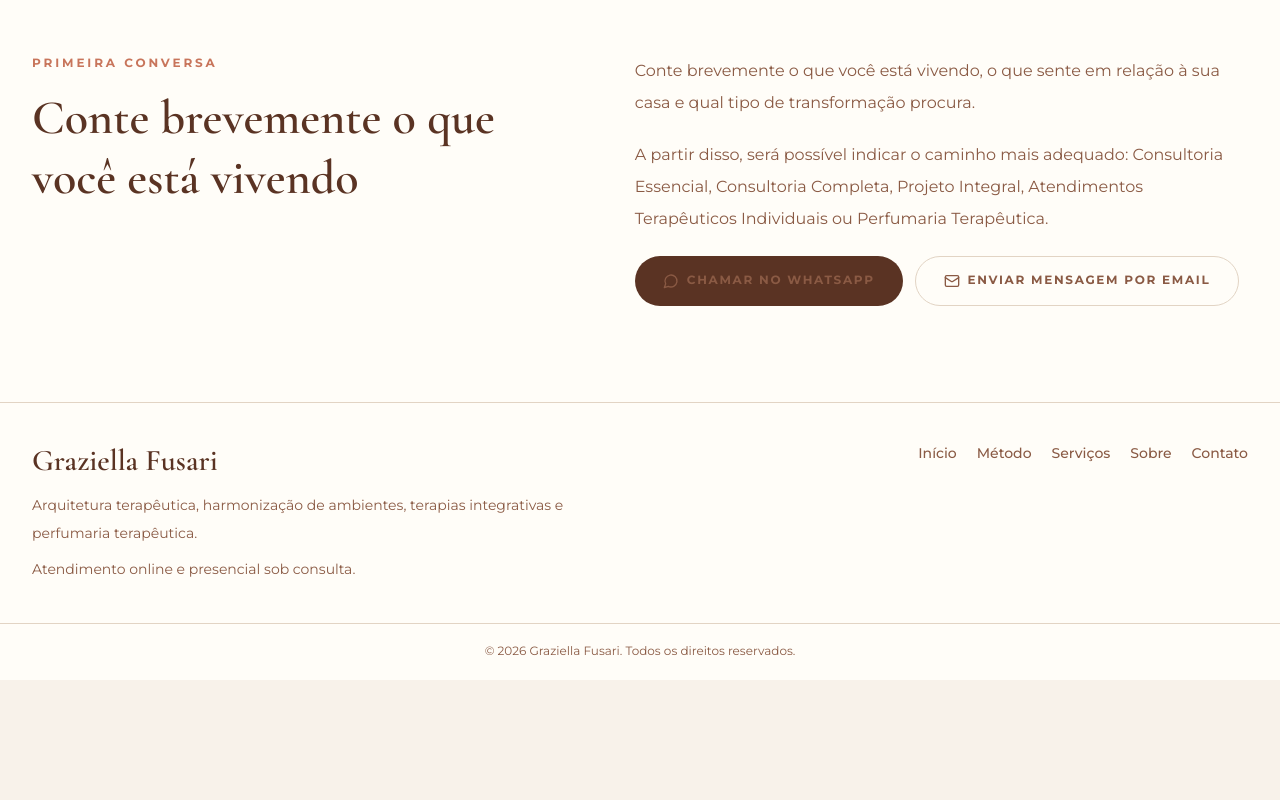
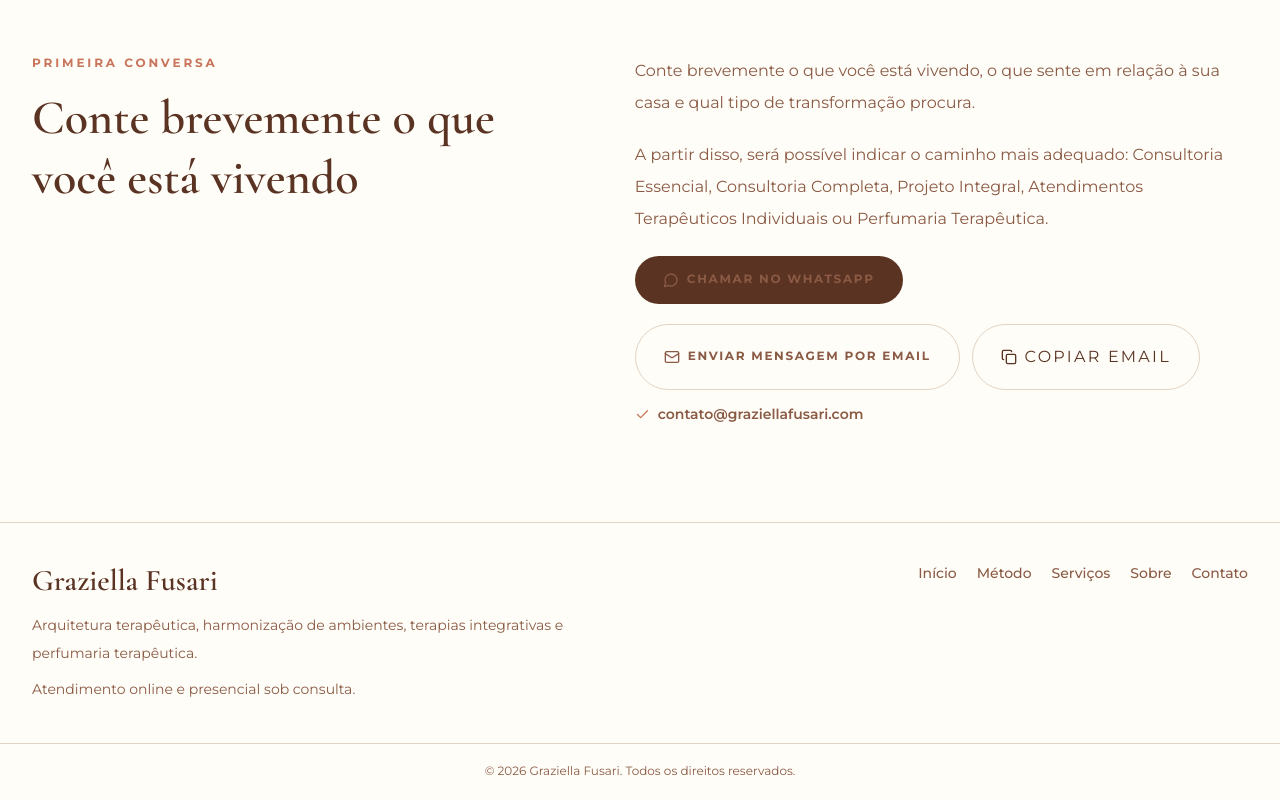
Before and after one commit to graziberry/graziellafusari.com, a Next.js app: page /contato in a window 1280 px wide. Shown: the part 948-1748 px from the top of the page. Before the commit the page ends 1628 px from the top, so only its background shows below. Built offline with nearby package versions, Linux system fonts and the light colour scheme.

Commit message:
Add email contact fallback

```diff
--- a/app/contato/page.tsx
+++ b/app/contato/page.tsx
@@ -1,5 +1,6 @@
 import type { Metadata } from "next";
-import { Mail, MessageCircle } from "lucide-react";
+import { MessageCircle } from "lucide-react";
+import { EmailContactActions } from "@/components/EmailContactActions";
 import { PageHero } from "@/components/PageHero";
 import { PageShell } from "@/components/PageShell";
 import { WhatsAppLink } from "@/components/WhatsAppLink";
@@ -72,14 +73,8 @@ export default function ContatoPage() {
                 <MessageCircle size={16} />
                 Chamar no WhatsApp
               </WhatsAppLink>
-              <a
-                href={`mailto:${contactEmail}`}
-                className="inline-flex items-center justify-center gap-2 rounded-full border border-line px-7 py-4 text-xs font-bold uppercase tracking-[0.14em] text-brown transition hover:border-terracotta hover:text-terracotta"
-              >
-                <Mail size={16} />
-                Enviar mensagem por email
-              </a>
             </div>
+            <EmailContactActions email={contactEmail} />
           </div>
         </div>
       </section>
--- /dev/null
+++ b/components/EmailContactActions.tsx
@@ -0,0 +1,44 @@
+"use client";
+
+import { useState } from "react";
+import { Check, Copy, Mail } from "lucide-react";
+
+type EmailContactActionsProps = {
+  email: string;
+};
+
+export function EmailContactActions({ email }: EmailContactActionsProps) {
+  const [copied, setCopied] = useState(false);
+
+  async function copyEmail() {
+    await navigator.clipboard.writeText(email);
+    setCopied(true);
+    window.setTimeout(() => setCopied(false), 2200);
+  }
+
+  return (
+    <div className="space-y-3">
+      <div className="flex flex-col gap-3 sm:flex-row">
+        <a
+          href={`mailto:${email}`}
+          className="inline-flex items-center justify-center gap-2 rounded-full border border-line px-7 py-4 text-xs font-bold uppercase tracking-[0.14em] text-brown transition hover:border-terracotta hover:text-terracotta"
+        >
+          <Mail size={16} />
+          Enviar mensagem por email
+        </a>
+        <button
+          type="button"
+          onClick={copyEmail}
+          className="inline-flex items-center justify-center gap-2 rounded-full border border-line px-7 py-4 text-xs font-bold uppercase tracking-[0.14em] text-brown transition hover:border-terracotta hover:text-terracotta"
+        >
+          {copied ? <Check size={16} /> : <Copy size={16} />}
+          {copied ? "Email copiado" : "Copiar email"}
+        </button>
+      </div>
+      <p className="flex items-center gap-2 text-sm font-semibold leading-6 text-light-brown">
+        <Check size={15} className="text-terracotta" />
+        {email}
+      </p>
+    </div>
+  );
+}
```
